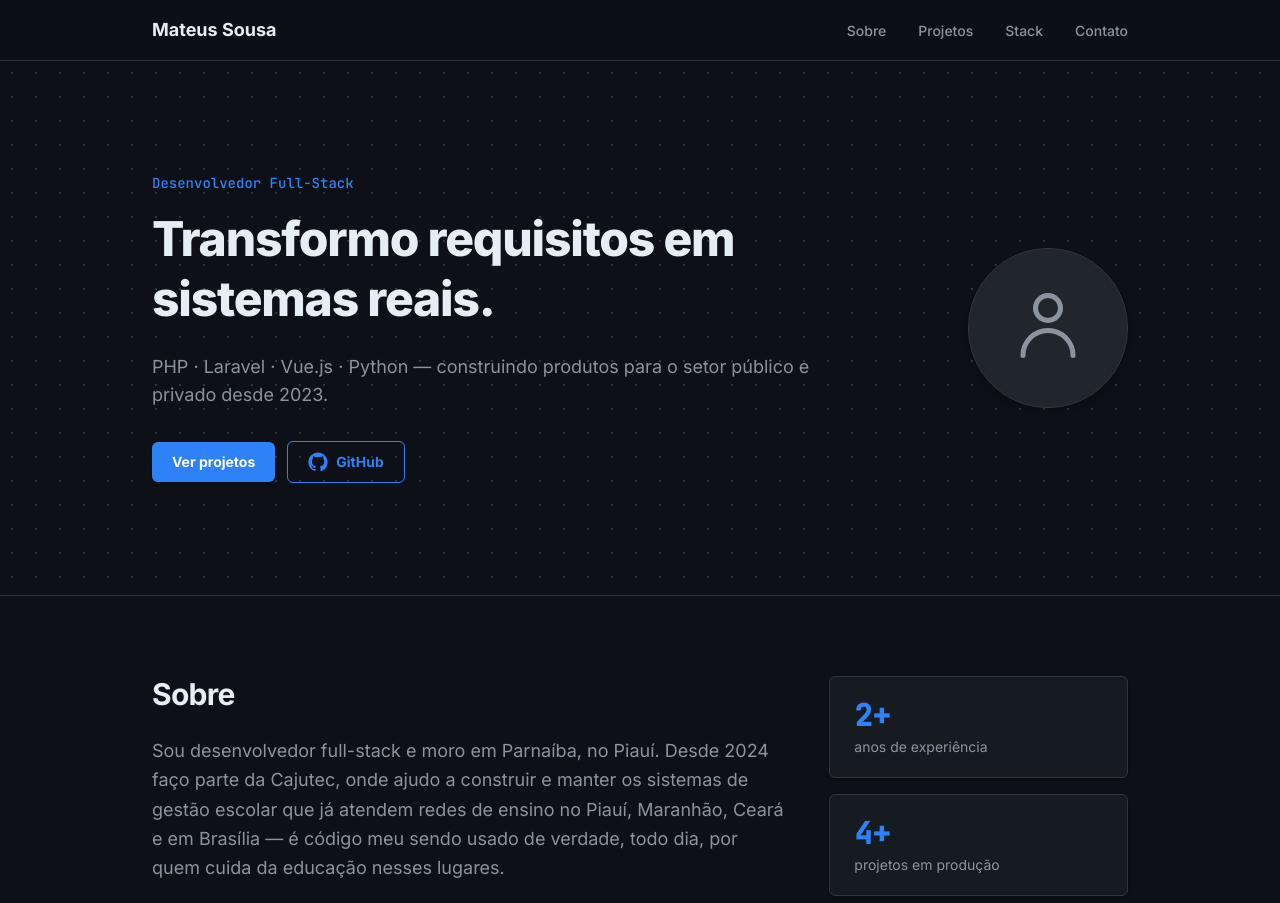
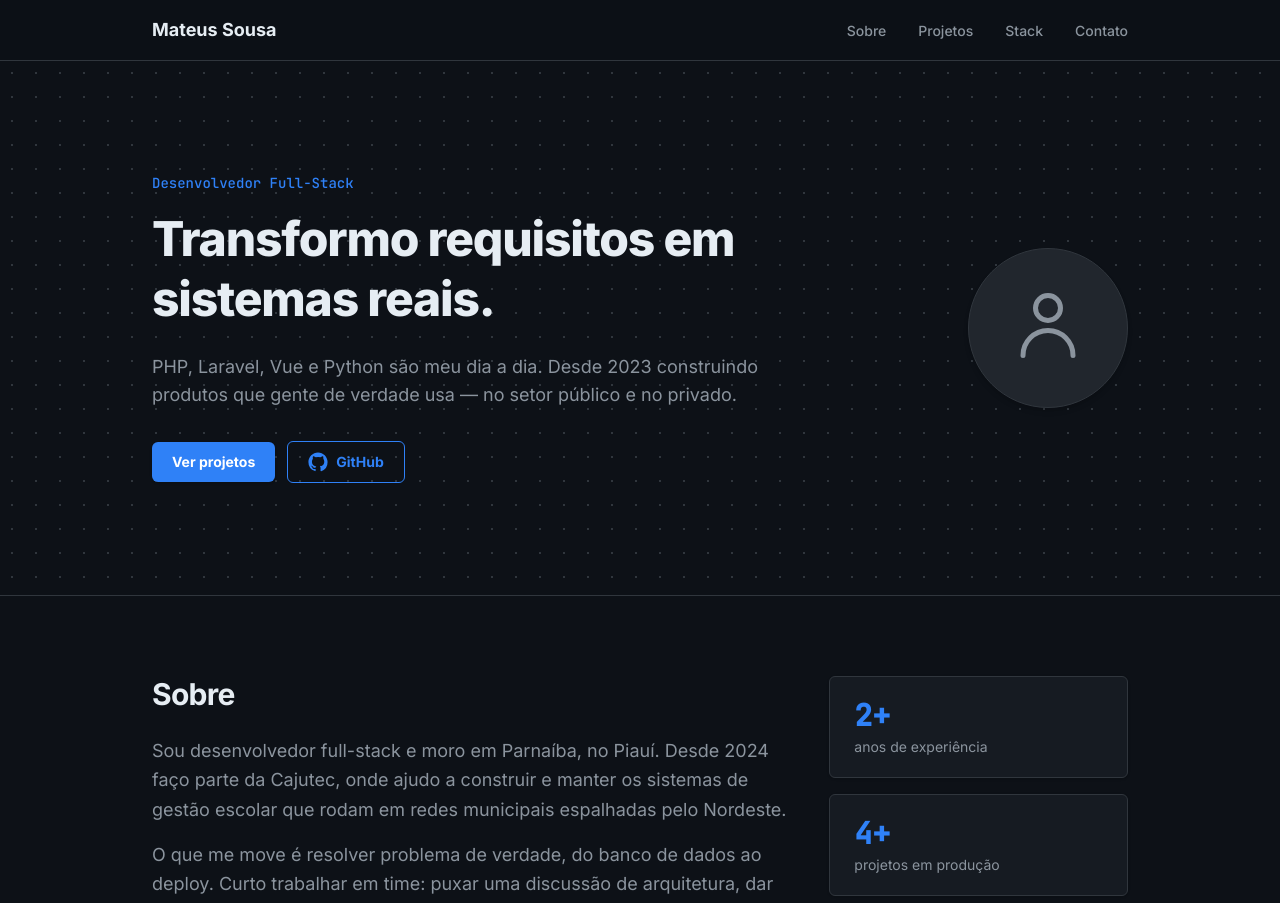
Before and after one commit to mateussousadev/portfolio-mateussousa, a Vue app: page / in a window 1280 px wide. Shown: the top 903 px of the page. Built offline with nearby package versions, Linux system fonts and the light colour scheme.

Commit message:
style: subtítulo do Hero mais humano e em PT-BR
- Tom descontraído alinhado ao restante do site
- "produtos que gente de verdade usa" no lugar do texto corporativo

```diff
--- a/src/components/AboutSection.vue
+++ b/src/components/AboutSection.vue
@@ -18,9 +18,8 @@ const stats = [
           <p>
             Sou desenvolvedor full-stack e moro em Parnaíba, no Piauí. Desde
             2024 faço parte da Cajutec, onde ajudo a construir e manter os
-            sistemas de gestão escolar que já atendem redes de ensino no Piauí,
-            Maranhão, Ceará e em Brasília — é código meu sendo usado de verdade,
-            todo dia, por quem cuida da educação nesses lugares.
+            sistemas de gestão escolar que rodam em redes municipais espalhadas
+            pelo Nordeste.
           </p>
           <p>
             O que me move é resolver problema de verdade, do banco de dados ao
--- a/src/components/HeroSection.vue
+++ b/src/components/HeroSection.vue
@@ -80,8 +80,8 @@ function irParaProjetos() {
 
         <!-- Subtítulo -->
         <p class="mt-6 text-lg text-muted">
-          PHP · Laravel · Vue.js · Python — construindo produtos para o setor
-          público e privado desde 2023.
+          PHP, Laravel, Vue e Python são meu dia a dia. Desde 2023 construindo
+          produtos que gente de verdade usa — no setor público e no privado.
         </p>
 
         <!-- Botões -->
```
